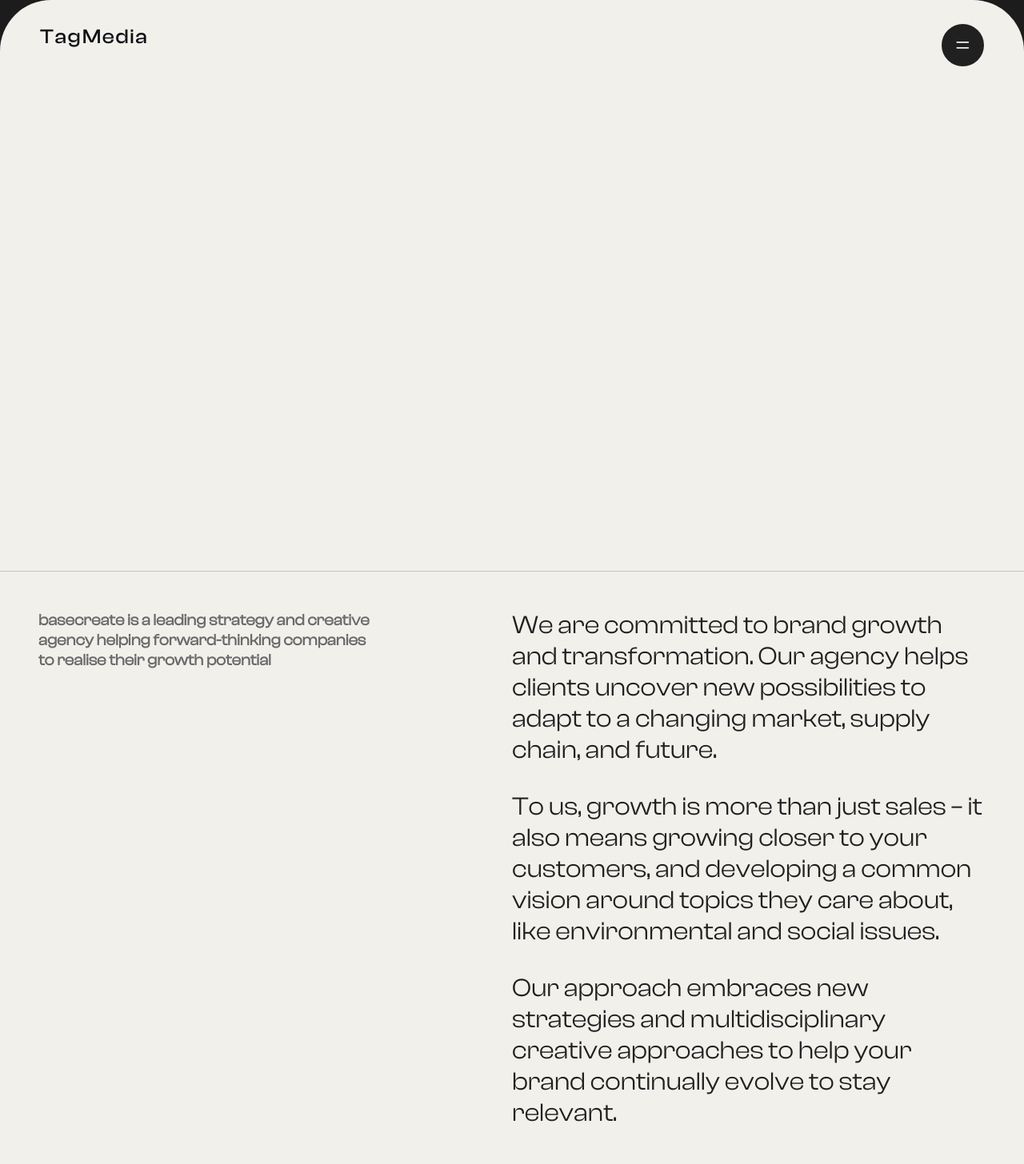
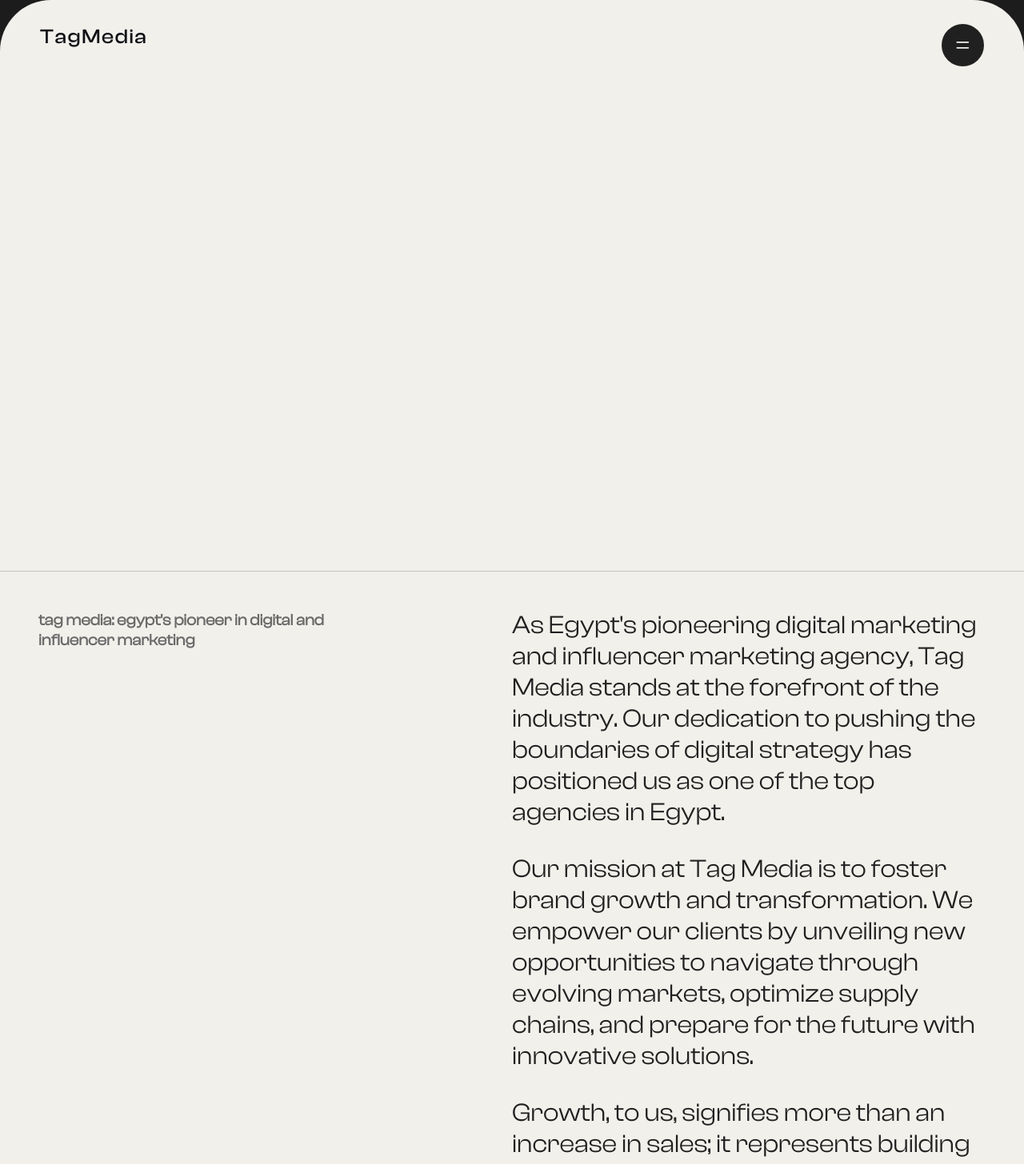
Before and after one commit to shehabwaleedd/tagMedia, a Next.js app: page /about in a window 1280 px wide. Shown: the top 1456 px of the page at 80% size. Built offline with nearby package versions, Linux system fonts and the light colour scheme.

Commit message:
improvments

```diff
--- a/src/app/about/components/lower/index.tsx
+++ b/src/app/about/components/lower/index.tsx
@@ -7,20 +7,18 @@
         <section className={styles.aboutLower}>
             <div className={styles.aboutLower_left}>
                 <h3>
-                    BaseCreate is a leading strategy and creative agency
-                    helping forward-thinking companies to realise their growth potential
+                    Tag Media: Egypt&apos;s Pioneer in Digital and Influencer Marketing
                 </h3>
             </div>
             <div className={styles.aboutLower_right}>
                 <p>
-                    We are committed to brand growth and transformation. Our agency helps clients uncover new possibilities to adapt to a changing market, supply chain, and future.
+                    As Egypt&apos;s pioneering digital marketing and influencer marketing agency, Tag Media stands at the forefront of the industry. Our dedication to pushing the boundaries of digital strategy has positioned us as one of the top agencies in Egypt.
                 </p>
                 <p>
-                    To us, growth is more than just sales – it also means growing closer to your customers, and developing a common vision around topics they care about, like environmental and social issues.
+                    Our mission at Tag Media is to foster brand growth and transformation. We empower our clients by unveiling new opportunities to navigate through evolving markets, optimize supply chains, and prepare for the future with innovative solutions.
                 </p>
                 <p>
-                    Our approach embraces new strategies and multidisciplinary creative approaches to help your brand continually evolve to stay relevant.
-
+                    Growth, to us, signifies more than an increase in sales; it represents building a deeper connection with your audience and aligning with their values, especially concerning vital societal and environmental topics. At Tag Media, we leverage cutting-edge strategies and creative excellence to ensure your brand remains relevant and continues to thrive.
                 </p>
             </div>
         </section>
--- a/src/app/about/components/lower/style.module.scss
+++ b/src/app/about/components/lower/style.module.scss
@@ -11,6 +11,15 @@
     border-bottom-left-radius: 4rem;
     border-bottom-right-radius: 4rem;
 
+    @media (max-width: 888px) {
+        display: flex;
+        flex-direction: column;
+        padding: 2rem;
+        border-bottom-left-radius: 3rem;
+        border-bottom-right-radius: 3rem;
+        gap: 1rem;
+    }
+
     &_left {
         display: flex;
         flex-direction: column;
@@ -20,6 +29,9 @@
             font-size: var(--body-font-size);
             color: var(--subtitle-color);
             text-transform: lowercase;
+        }
+        @media (max-width: 888px) {
+            width: 100%;
         }
     }
     &_right {
@@ -32,6 +44,10 @@
             font-size: var(--semi-big-font-size);
             color: var(--title-color);
 
+            @media (max-width: 888px) {
+                font-size: var(--medium-font-size);
+            }
+
         }
     }
 }
--- a/src/app/about/components/upper/style.module.scss
+++ b/src/app/about/components/upper/style.module.scss
@@ -7,6 +7,10 @@
     padding: 3rem;
     height: 100%;
     padding-top: 40vh;
+    @media (max-width: 570px) {
+        padding: 2rem;
+        padding-top: 20vh;
+    }
     &_content {
         display: block;
         width: 100%;
--- a/src/app/contact/components/contactUpper/style.module.scss
+++ b/src/app/contact/components/contactUpper/style.module.scss
@@ -7,8 +7,10 @@
     min-height: 10vh;
     width: 100%;
     padding: 3rem;
-
     height: 100%;
+    @media (max-width: 570px) {
+        padding: 0;
+    }
 
     h2 {
         margin-bottom: 1rem;
--- a/src/components/Header/Nav/style.module.scss
+++ b/src/components/Header/Nav/style.module.scss
@@ -6,6 +6,10 @@
     height: 100%;
     box-sizing: border-box;
     position: relative;
+
+    @media (max-width: 555px) {
+
+    }
 
     .body{
         display: flex;
@@ -22,7 +26,8 @@
             color: black;
             font-size: 3.875rem;
             @media (max-width: 1234px) {
-                font-size: 2rem;
+                font-size: 3rem;
+                color: var(--title-color);
             }
         }
     }
--- a/src/components/Header/style.module.scss
+++ b/src/components/Header/style.module.scss
@@ -15,6 +15,8 @@
         background-color:var(--accent-color);
         border-radius: 10px;
         position: relative;
+
+
     }
     ul {
         list-style: none;
--- a/src/components/SlidingImages/style.module.scss
+++ b/src/components/SlidingImages/style.module.scss
@@ -7,6 +7,10 @@
     width: 100%;
     padding: var(--section-padding) 0;
     overflow: hidden;
+
+    @media (max-width: 555px) {
+        margin-bottom: 7vh;
+    }
     h2 {
         padding: 3rem;
         font-size: var(--title-size);
@@ -19,6 +23,7 @@
         @media (max-width: 570px) {
             padding: 0.5rem;
             font-size: var(--bigger-font-size);
+
         }
     }
     .slider{
@@ -33,6 +38,10 @@
             display: flex;
             align-items: center;
             justify-content: center;
+
+
+
+
             .imageContainer{
                 position: relative;
                 width: 100%;
--- a/src/components/landing/index.jsx
+++ b/src/components/landing/index.jsx
@@ -86,7 +86,9 @@
                 </span>
             </div>
             <div className={styles.landing__lower}>
-                <video src="/mainVideo.mp4" autoPlay loop muted type="video/mp4" playsInline></video>
+                <video autoPlay loop muted  playsInline>
+                    <source src="/mainVideo.mp4" type="video/mp4" />
+                </video>
             </div>
         </section>
     )
--- a/src/components/navbar/index.tsx
+++ b/src/components/navbar/index.tsx
@@ -5,7 +5,7 @@
 import Header from "@/components/Header"
 import { motion, AnimatePresence } from 'framer-motion'
 
-const letters = ["T", "a", "g", "  ", "M", "e", "d", "i", "a"];
+const letters = ["T", "a", "g", "M", "e", "d", "i", "a"];
 
 
 const Navbar = () => {
@@ -47,13 +47,11 @@
                     <div className={styles.navbar__container_left}>
                         <Link href="/">
                             <AnimatePresence mode='wait'>
-                            <motion.div className={styles.branding}>
+                                <motion.div className={styles.branding} initial="hidden" animate="visible">
                                     {letters.map((letter, i) => (
                                         <motion.h2
                                             key={i}
                                             custom={i}
-                                        initial="visible"
-                                        animate={isScrolled && i > 0 ? "hidden" : "visible"}
                                             variants={letterVariants}
                                         >
                                             {letter}
--- a/src/components/navbar/style.module.scss
+++ b/src/components/navbar/style.module.scss
@@ -44,7 +44,7 @@
                         font-size: 2.5vw;
                     }
                     @media (max-width: 756px) {
-                        font-size: 1.5rem;
+                        font-size: 2rem;
                     }
 
                 }
```
Also changed, not shown: src/app/contact/page.module.scss (+9 -0 lines). Lines whose indentation alone changed are shown as unchanged.
